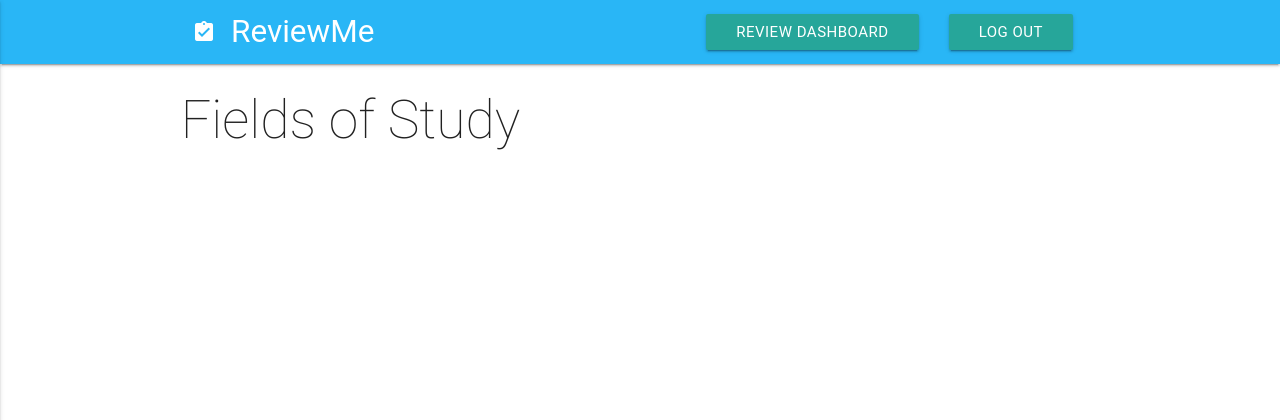
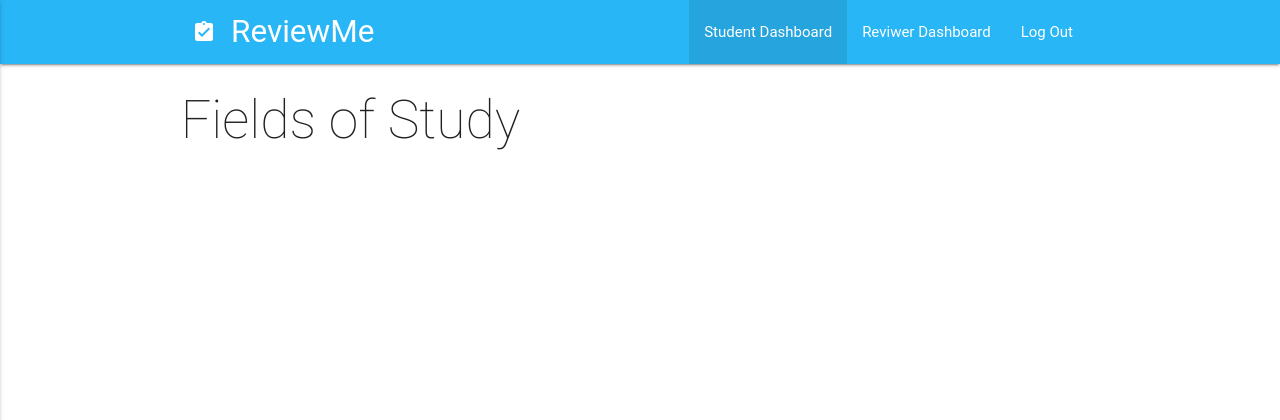
Before and after one commit to manibatra/reviewme, a Django app: page /content/categories/ in a window 1280 px wide. Shown: the top 420 px of the page. Run offline with Django 3.2, Linux system fonts and the light colour scheme; the visitor is signed in with stand-in values (Sample User, id 1); data that the repository does not hold is empty; some libraries are stand-ins or nearby versions; some web fonts are replaced.

Commit message:
playing with navbar format

```diff
--- a/reviewme/projects/templates/projects/categories.html
+++ b/reviewme/projects/templates/projects/categories.html
@@ -17,8 +17,9 @@
     <div class="nav-wrapper container"><a id="logo-container" href="{% url 'home:landing' %}" class="brand-logo"><i class="material-icons left medium">assignment_turned_in</i>ReviewMe</a>
     {% if request.user.is_authenticated %}
       <ul class="right hide-on-med-and-down">
-        <li><a  class="btn" href="">Review Dashboard</a></li>
-        <li><a  class="btn" href="{% url 'users:logout_user' %}">Log Out</a></li>
+        <li class="active"><a href="#">Student Dashboard</a></li>
+        <li><a  href="#">Reviwer Dashboard</a></li>
+        <li><a  href="{% url 'users:logout_user' %}">Log Out</a></li>
       </ul>
     {% else %}
       <ul class="right hide-on-med-and-down">
@@ -107,6 +108,13 @@
     Materialize.updateTextFields();
   });
 
+   $(".dropdown-button").dropdown();
+   $("#beReviewer").on('click', function(e) {
+      $('#displayThis').text('Reviewer Dashboard')
+   })
+   $("#beStudent").on('click', function(e) {
+      $('#displayThis').text('Student Dashboard')
+   })
   </script>
   s{% if messages %}
       {% for message in messages %}
```
Also changed, not shown: reviewme/home/templates/home/index.html (+4 -3 lines), reviewme/projects/templates/projects/projectdetail.html (+4 -3 lines).
